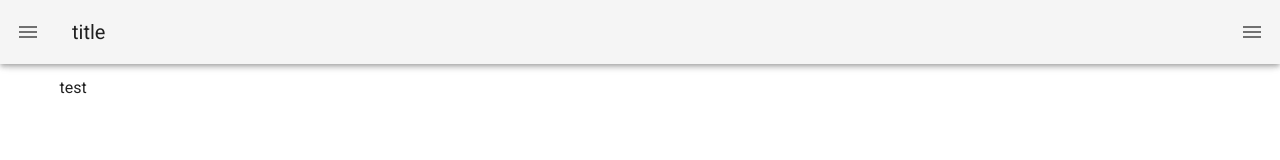
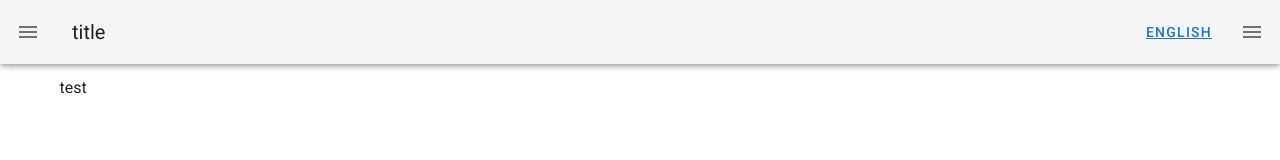
Before and after one commit to jellyfish26/competitive-library-pages, a Nuxt app: page / in a window 1280 px wide. Shown: the top 160 px of the page. Built offline with nearby package versions, Linux system fonts and the light colour scheme.

Commit message:
add language switch button

```diff
--- a/layouts/default.vue
+++ b/layouts/default.vue
@@ -48,6 +48,7 @@
         </v-list>
       </v-container>
     </v-navigation-drawer>
+
     <v-app-bar
       clipped-left
       clipped-right
@@ -57,6 +58,8 @@
       <v-app-bar-nav-icon @click.stop="drawer = !drawer" />
       <v-toolbar-title v-text="$t('title')" />
       <v-spacer />
+      <v-btn text right color="primary" v-if="$i18n.locale == 'ja'"><nuxt-link :to="switchLocalePath('en')">English</nuxt-link></v-btn>
+      <v-btn text right color="primary" v-else><nuxt-link :to="switchLocalePath('ja')">日本語</nuxt-link></v-btn>
       <v-btn
         icon
         @click.stop="rightDrawer = !rightDrawer"
@@ -69,6 +72,7 @@
         <nuxt />
       </v-container>
     </v-content>
+
     <v-navigation-drawer
       v-model="rightDrawer"
       :right="right"
```
